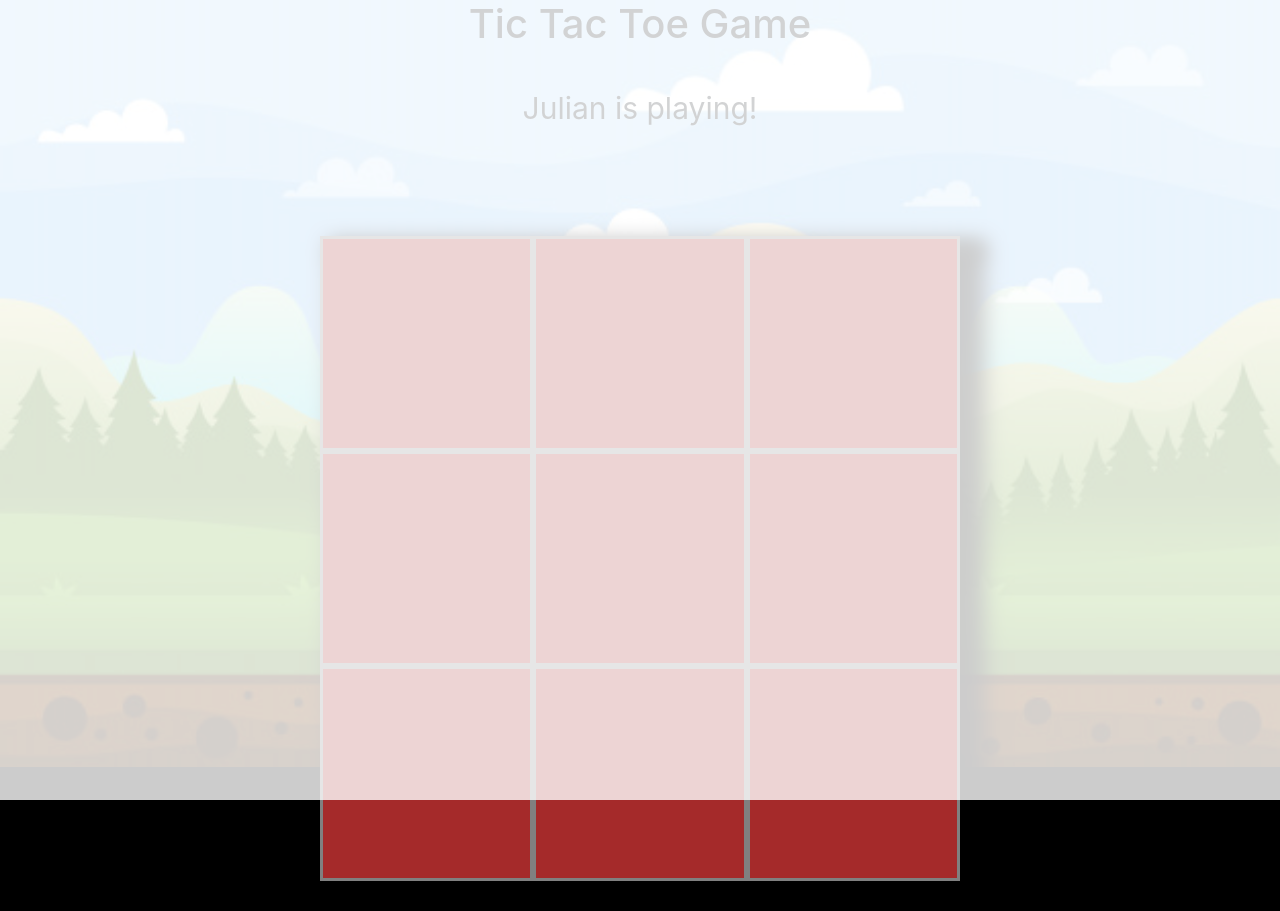
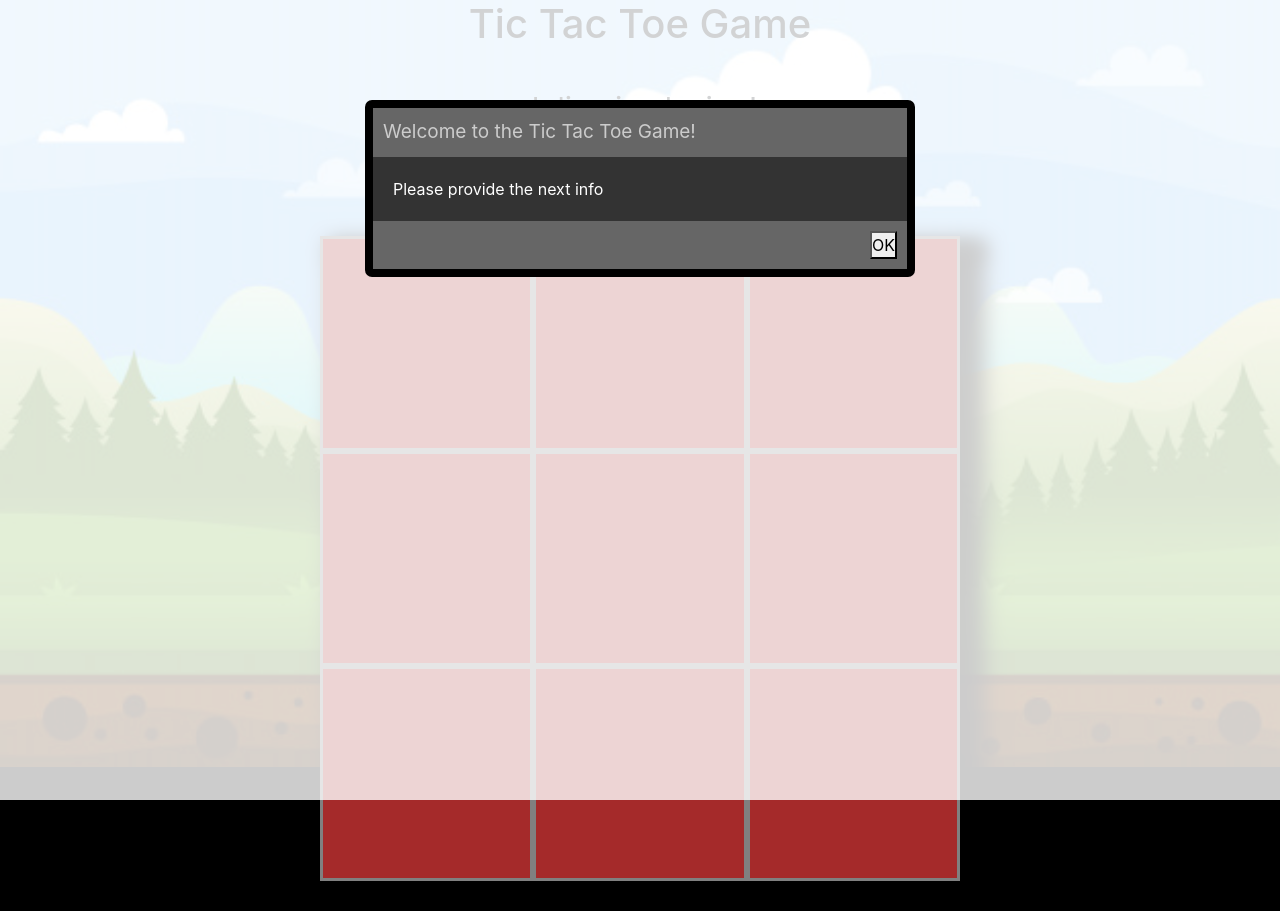
Before and after one commit to jucora/tic-tac-toe-Javascript, a website: page index.html in a window 1280 px wide. Drawn offline with Linux system fonts and the light colour scheme.

Commit message:
adding sound to custom box after user press ok button

```diff
--- a/index.html
+++ b/index.html
@@ -8,6 +8,8 @@
     <script>
       var whoopie = new Audio();
       whoopie.src = "sound/whoopie.mp3";
+      var hereWeGo = new Audio();
+      hereWeGo.src = "sound/here_we_go.mp3";
     </script>
   </head>
   <body>
@@ -28,6 +30,11 @@
       </div>
       <div class="row"></div>
     </div>
+    <audio
+      src="sound/here_we_go.mp3"
+      id="background-music"
+      preload="auto"
+    ></audio>
     <audio src="sound/monkey.mp3" id="background-music" preload="auto"></audio>
     <script src="js/logic.js"></script>
     <link rel="stylesheet" href="css/bootstrap.css" />
--- a/js/logic.js
+++ b/js/logic.js
@@ -31,13 +31,25 @@ var getUser = new getUserInfo();
 
 function getUserInfo() {
   start();
-  this.render = function () {
+  this.render = function (dialog) {
     var winW = window.innerWidth;
     var winH = window.innerHeight;
     var dialogoverlay = document.getElementById("dialogoverlay");
     var dialogbox = document.getElementById("dialogbox");
     dialogoverlay.style.display = "block";
     dialogoverlay.style.height = winH + "px";
+    dialogbox.style.left = winW / 2 - 550 * 0.5 + "px";
+    dialogbox.style.top = "100px";
+    dialogbox.style.display = "block";
+    document.getElementById("dialogboxhead").innerHTML =
+      "Welcome to the Tic Tac Toe Game!";
+    document.getElementById("dialogboxbody").innerHTML = dialog;
+    document.getElementById("dialogboxfoot").innerHTML =
+      '<button onclick="getUser.ok()" onmousedown = "hereWeGo.play()">OK</button>';
+  };
+  this.ok = function () {
+    document.getElementById("dialogbox").style.display = "none";
+    document.getElementById("dialogoverlay").style.display = "none";
   };
 }
 
@@ -78,7 +90,7 @@ function checkWinner(currentPlayer, index) {
 //EVENT LISTENERS
 document.addEventListener(
   "DOMContentLoaded",
-  getUser.render("Welcome to Tic tac toe")
+  getUser.render("Please provide the next info")
 );
 
 document.querySelectorAll(".cell").forEach(function (cell, index) {
```
Also changed, not shown: 2 other files.
